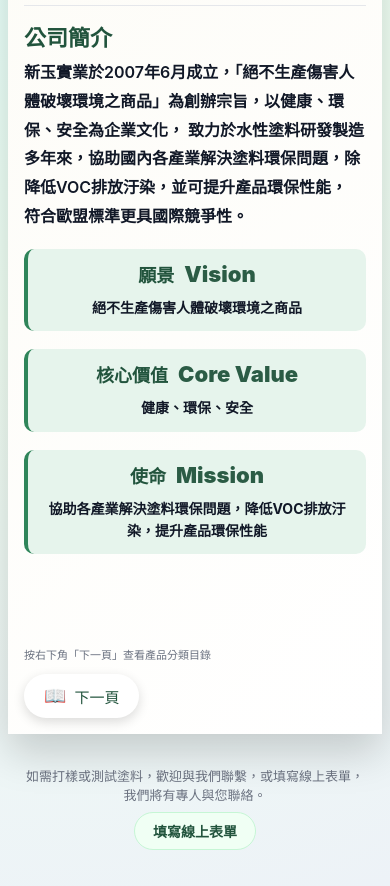
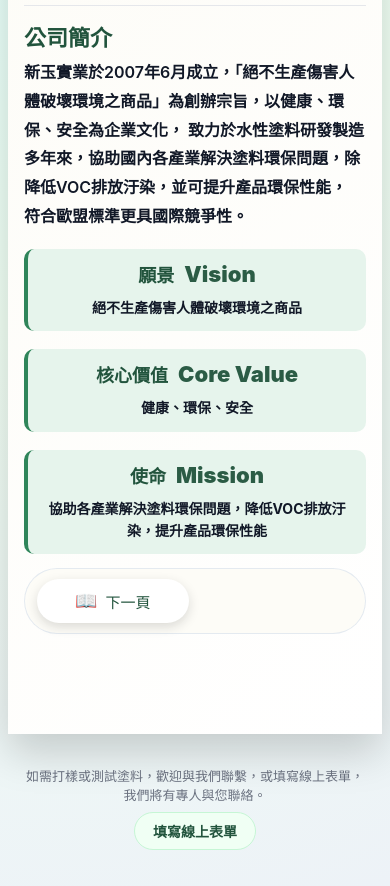
Before and after one commit to Tingrr0927/green-coat-catalog, a plain HTML site: page index.html in a window 390 px wide. Shown: the part 102-988 px from the top of the page. Drawn offline with Linux system fonts and the light colour scheme.

Commit message:
fix:nav-btn

```diff
--- a/index.html
+++ b/index.html
@@ -319,23 +319,36 @@
 
     /* ===== Navigation (inside book) ===== */
     .nav{
-      position:absolute;
-      left:0;
-      right:0;
-      bottom:16px;
-      padding:0 32px;
-      display:flex;
-      justify-content:space-between;
-      align-items:center;
-      pointer-events:none;
-      gap:12px;
-    }
+  position: sticky;      /* ✅ 關鍵：不要 absolute */
+  bottom: 14px;
+  left: auto;
+  right: auto;
 
-    .nav-info{
-      font-size:11px;
-      color:var(--muted);
-      max-width:60%;
-    }
+  margin-top: 14px;
+  padding: 10px 14px;
+  display: flex;
+  justify-content: space-between;
+  align-items: center;
+  gap: 10px;
+
+  z-index: 50;
+
+  /* ✅ 讓底部有一層底，不會看起來文字穿透 */
+  background: rgba(253, 252, 247, 0.92);
+  backdrop-filter: blur(6px);
+  border: 1px solid rgba(226, 232, 240, 0.9);
+  border-radius: 999px;
+
+  /* 你原本 pointer-events: none; 會讓整個 nav 不能點，
+     你是靠 nav-btn 開回來，手機上容易怪，建議拿掉 */
+  pointer-events: auto;
+}
+
+.nav-info{
+  font-size: 12px;
+  color: var(--muted);
+  line-height: 1.2;
+}
 
     .nav-btn{
       pointer-events:auto;
@@ -434,6 +447,18 @@
         align-items:flex-start;
         gap:6px;
       }
+        .nav{
+      padding: 10px 12px;
+    }
+
+    .nav-info{
+      display: none; /* ✅ 手機先隱藏提示文字，避免擠到按鈕 */
+    }
+
+    .nav-btn{
+      width: 48%;
+      min-width: 0;
+    }
     }
     /* ===== Page2 Catalog (click categories) ===== */
 .catalog2-layout{
```
